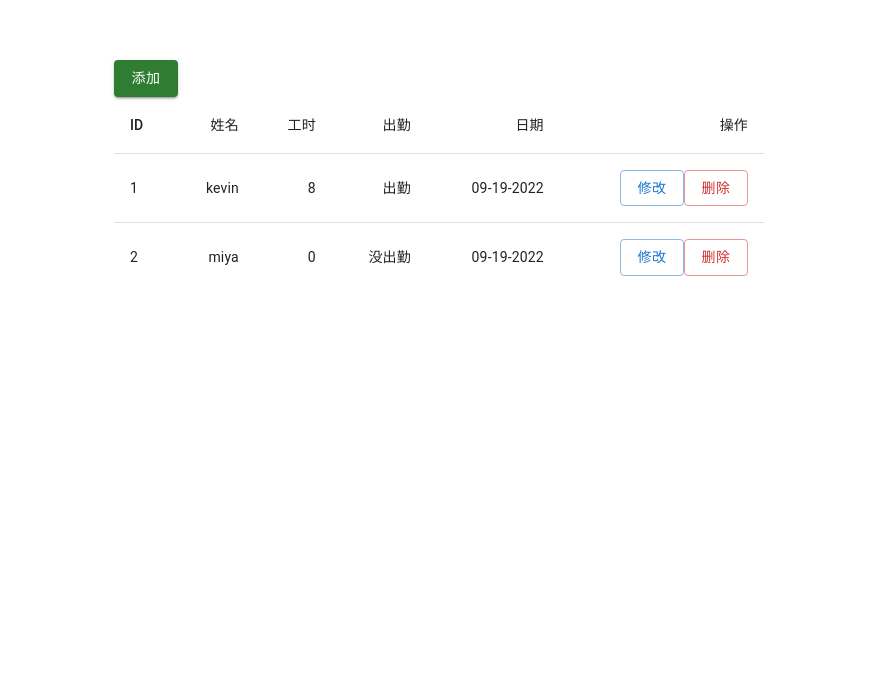
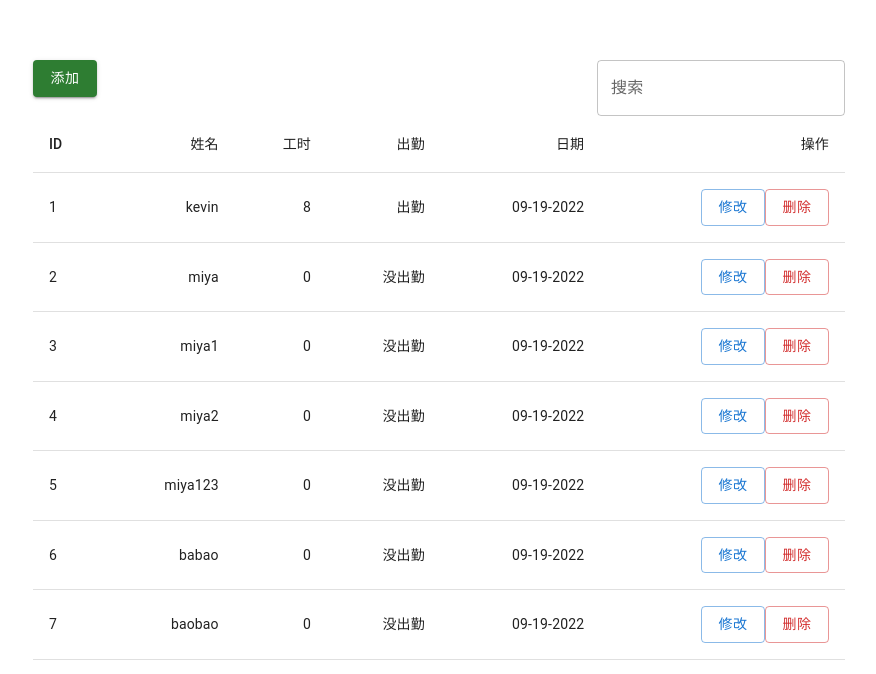
Before and after one commit to KaizhiDu/teaching, a React (Create React App) app: page / in a window 1280 px wide. Shown: the part 240-914 px from the top of the page, without its empty margins (201-1077 px from the left). Before the commit the page ends 800 px from the top, so only its background shows below. Built offline with nearby package versions, Linux system fonts and the light colour scheme.

Commit message:
add search bar on top

```diff
--- a/src/App.js
+++ b/src/App.js
@@ -14,39 +14,48 @@ class App extends Component {
     super(props);
     this.state = {
       employee: initialData,
+      searchEmployee: [],
       showForm: false,
       name: null,
       workTime: null,
       attendance: null,
       date: null,
-      editId: null
+      editId: null,
+      isSearch: false
     }
   }
 
   render() {
     const {
         employee,
+        searchEmployee,
         showForm,
         name,
         workTime,
         attendance,
         date,
-        editId
+        editId,
+        isSearch
     } = this.state;
-    return(
+
+      const displayEmployee = (searchEmployee.length || isSearch) ? searchEmployee : employee;
+
+      return(
         <div>
             {/*显示top bar*/}
             <TopBar
+                onFilter={({ searchEmployee, isSearch }) => this.setState({ searchEmployee, isSearch })}
+                employee={employee}
                 showForm={showForm}
-                    onCustomizeAdd={entity => this.setState({
-                        showForm: !entity.showForm,
-                        editId: null
-                    })}
+                onCustomizeAdd={entity => this.setState({
+                    showForm: !entity.showForm,
+                    editId: null
+                })}
             />
 
             {/*显示员工列表*/}
             <EmployeeList
-                employee={employee}
+                employee={displayEmployee}
                 onCustomizeEdit={entity => {
                     const { showForm, name, workTime, attendance, date, editId } = entity || {};
                     this.setState({ showForm, name, workTime, attendance, date, editId });
--- a/src/TopBar.js
+++ b/src/TopBar.js
@@ -1,5 +1,6 @@
-import React, { Component } from "react";
+import React, { Component, Fragment } from "react";
 import Button from '@mui/material/Button';
+import TextField from "@mui/material/TextField";
 
 class TopBar extends Component {
     constructor(props) {
@@ -7,8 +8,9 @@ class TopBar extends Component {
     }
 
     render() {
-        const { showForm, onCustomizeAdd } = this.props;
+        const { showForm, onCustomizeAdd, onFilter, employee } = this.props;
         return (
+            <Fragment>
                 <Button
                     variant="contained"
                     color="success"
@@ -16,6 +18,29 @@ class TopBar extends Component {
                 >
                     添加
                 </Button>
+                <TextField
+                    onChange={evt => {
+                        const value = evt.target.value;
+                        const searchEmployee = employee.filter(emp => {
+                            const { name } = emp || {};
+                            if (name.includes(value)) {
+                                return true;
+                            } else {
+                                return false;
+                            }
+                        })
+                        onFilter({ searchEmployee, isSearch: !!value });
+                    }}
+                    style={{
+                        marginLeft: 500
+                    }}
+                    id="outlined-basic"
+                    label="搜索"
+                    variant="outlined"
+                />
+            </Fragment>
+
+
         )
     }
 }
--- a/src/data.js
+++ b/src/data.js
@@ -12,6 +12,48 @@ const initialValue = [
         workTime: 0,
         date: '09-19-2022',
         attendance: false
+    },
+    {
+        id: 3,
+        name: 'miya1',
+        workTime: 0,
+        date: '09-19-2022',
+        attendance: false
+    },
+    {
+        id: 4,
+        name: 'miya2',
+        workTime: 0,
+        date: '09-19-2022',
+        attendance: false
+    },
+    {
+        id: 5,
+        name: 'miya123',
+        workTime: 0,
+        date: '09-19-2022',
+        attendance: false
+    },
+    {
+        id: 6,
+        name: 'babao',
+        workTime: 0,
+        date: '09-19-2022',
+        attendance: false
+    },
+    {
+        id: 7,
+        name: 'baobao',
+        workTime: 0,
+        date: '09-19-2022',
+        attendance: false
+    },
+    {
+        id: 8,
+        name: 'bbbbbb',
+        workTime: 0,
+        date: '09-19-2022',
+        attendance: false
     }
 ];
 
```
Lines whose indentation alone changed are shown as unchanged.
